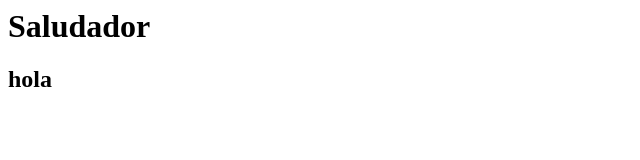
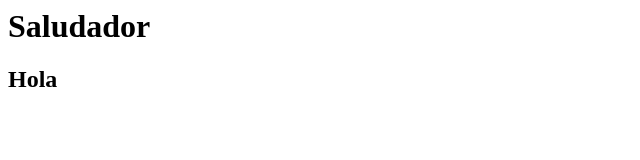
Before and after one commit to BelenA25/saludador_bot, a website built with Parcel: page index.html in a window 1280 px wide. Shown: the full height of the page, 0-640 px from the left. Built offline with nearby package versions, Linux system fonts and the light colour scheme.

Commit message:
Mejora visualizacion del saludo

```diff
--- a/index.html
+++ b/index.html
@@ -4,7 +4,7 @@
   <html>
   <body>
     <h1>Saludador</h1>
-    <h2>hola</h2>
+    <h2>Hola</h2>
     <script type="module" src="./src/presenter.js"></script>
   </body>
 </html>
```
